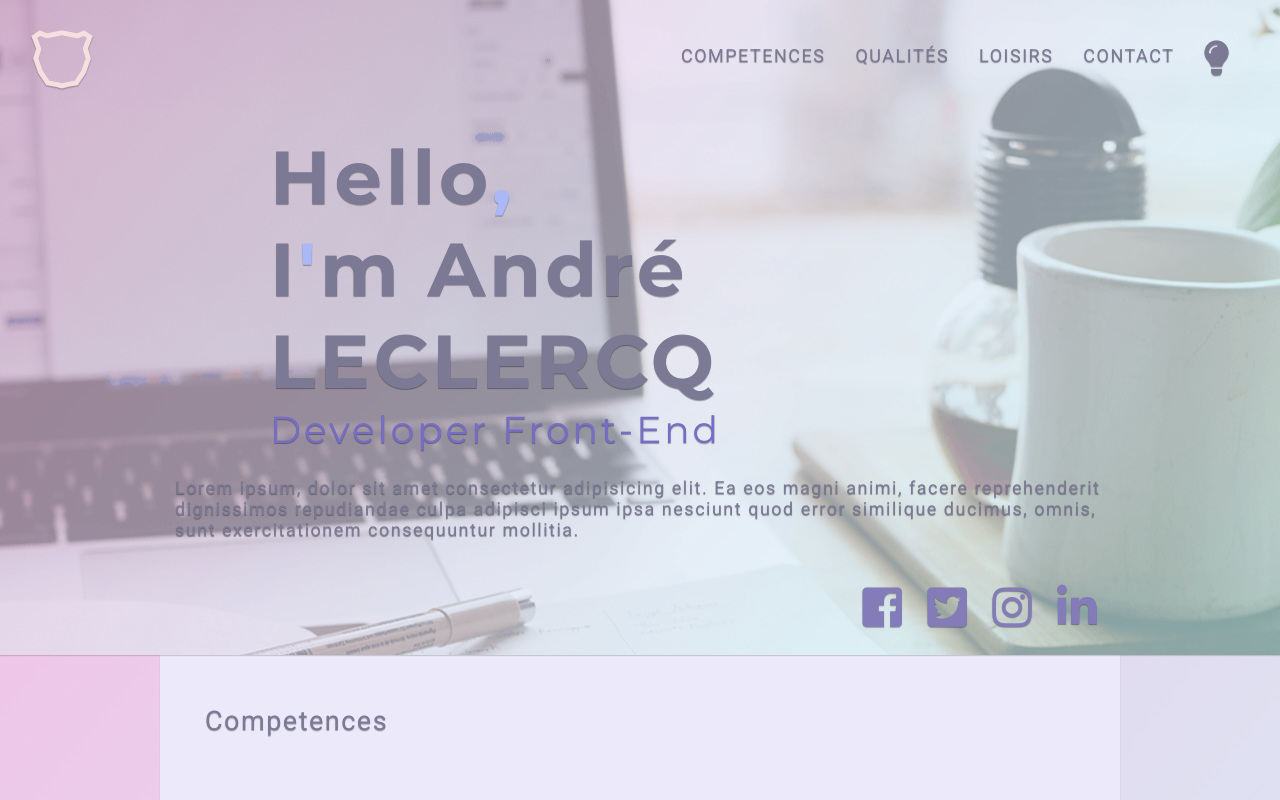
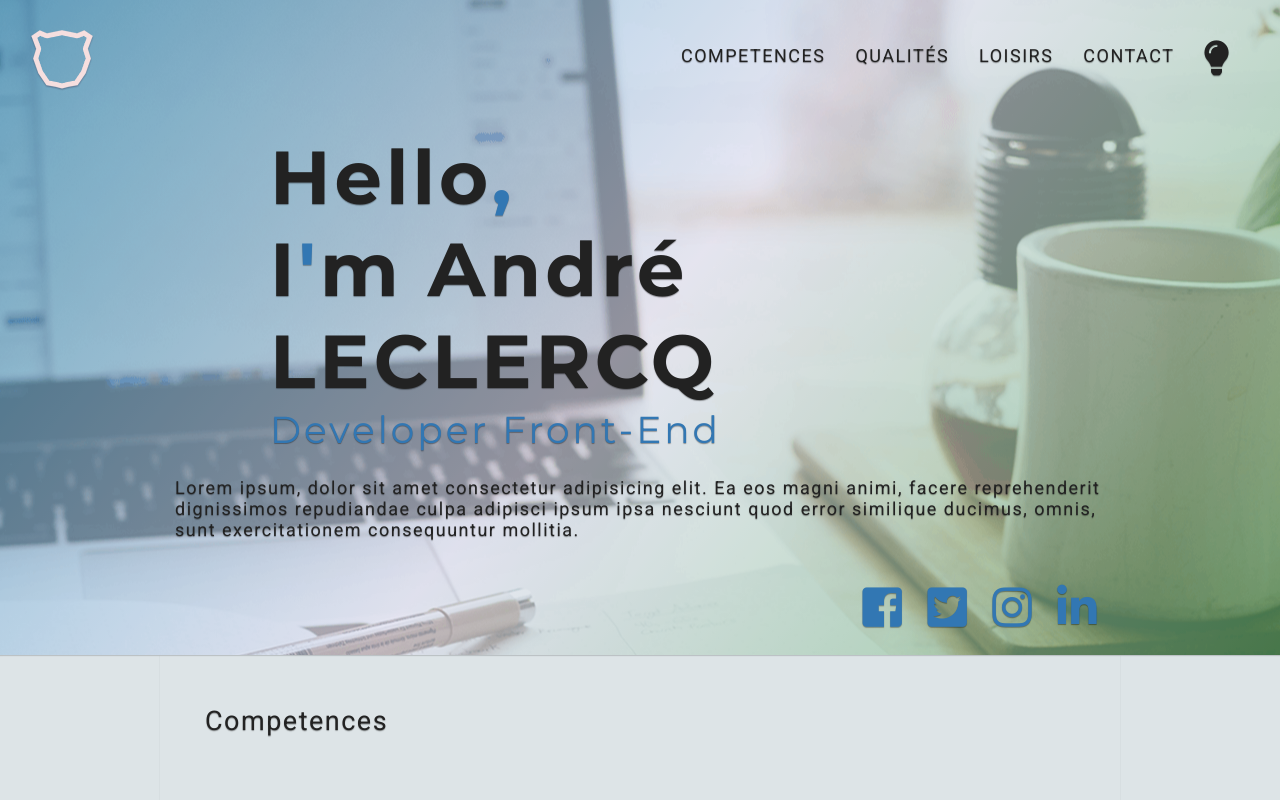
Before and after one commit to Koobiak/OnePage-Portfolio-FrontEnd, a plain HTML site: page index.html in a window 1280 px wide. Shown: the top 800 px of the page. Drawn offline with nearby package versions, Linux system fonts and the light colour scheme.

Commit message:
Fixed color for the Dark/Light theme (and fix bugs)

```diff
--- a/css/style.css
+++ b/css/style.css
@@ -4,26 +4,26 @@
 
 :root {
     /* COULEUR THEME LIGHT */
-    --light-gradient-01: #cefffd;
+    --light-gradient-01: #67b26f;
     --light-gradient-02: #e0def0;
-    --light-gradient-03: #f5bce4;
-    --light-text: #776DC8;
-    --light-title: #7B7994;
-    --light-icon: #837CB9;
-    --light-social: #837CB9;
-    --light-bg-section-01: #EBE9FA;
-    --light-bg-section-02: #dddaf5;
+    --light-gradient-03: #4ca2cd;
+    --light-text: #373d4a;
+    --light-title: #222222;
+    --light-icon: #858fa4;
+    --light-social: #3277b3;
+    --light-bg-section-01: #dde4e7;
+    --light-bg-section-02: #eceff1;
 
     /* COULEUR THEME DARK */
-    --dark-gradient-01: #3d70c3;
-    --dark-gradient-02: #325696;
-    --dark-gradient-03: #1e3158;
-    --dark-text: #A3B4D4;
-    --dark-title: #8d9fc0;
-    --dark-icon: #4C6AA0;
-    --dark-social: #476EB4;
-    --dark-bg-section-01: #364155;
-    --dark-bg-section-02: #313b4d;
+    --dark-gradient-01: #3a6073;
+    --dark-gradient-02: #37474f;
+    --dark-gradient-03: #16222a;
+    --dark-text: #d3d3d3;
+    --dark-title: #fbf9f9;
+    --dark-icon: #858fa4;
+    --dark-social: #3277b3;
+    --dark-bg-section-01: #222222;
+    --dark-bg-section-02: #37474f;
 
 }
 
@@ -161,7 +161,7 @@ header .arrow-bot i {
 }
 
 .txt-color-blue {
-    color: #aab8f7;
+    color: var(--light-social);
 }
 
 #home {
@@ -317,7 +317,7 @@ header .arrow-bot i {
 @media screen and (min-width: 992px) {
 
     #global {
-        background: linear-gradient(-50deg, var(--light-gradient-01), var(--light-gradient-02), var(--light-gradient-03));
+        background: var(--light-bg-section-01);
     }
 
     .wrapper {
@@ -380,7 +380,7 @@ header .arrow-bot i {
 
             .logo-top a {
                 color: var(--light-title);
-                border-bottom: 0 solid var(--light-gradient-03);
+                border-bottom: 0 solid var(--light-social);
                 font-weight: 500;
                 padding: 5px 15px 10px 15px;
                 text-transform: uppercase;
@@ -389,8 +389,8 @@ header .arrow-bot i {
 
 
                 .logo-top a:hover {
-                    background: var(--light-gradient-02);
-                    border-bottom: 5px solid var(--light-gradient-03);
+                    background: var(--light-bg-section-01);
+                    border-bottom: 5px solid var(--light-social);
                     border-radius: 10px;
                     color: var(--light-text);
                     padding: 5px 15px 5px 15px;
@@ -442,6 +442,7 @@ header .arrow-bot i {
         }
 
         .title p {
+            color: var(--light-social);
             font-size: 37.5px;
             letter-spacing: 3px;
         }
@@ -454,6 +455,7 @@ header .arrow-bot i {
     }
 
     .logo-competences i {
+        color: var(--light-icon);
         flex: 1 0 16.666666%;
         text-align: center;
         padding: 15px 5px;
@@ -531,10 +533,12 @@ header .arrow-bot i {
     }
 
     :checked +* .logo-top a {
+        border-bottom: 0px solid var(--dark-gradient-03);
         color:var(--dark-text);
     }
 
     :checked +* .logo-top a:hover {
+        background: var(--dark-bg-section-02);
         border-bottom: 5px solid var(--dark-gradient-03);
         color: var(--dark-text);
     }
@@ -560,8 +564,16 @@ header .arrow-bot i {
         padding: 30px 0px;
     }
 
+        :checked +* section:nth-child(even) .title-section {
+            justify-content: flex-start;
+        }
+
+        :checked +* section:nth-child(odd) .title-section {
+            justify-content: flex-end;
+        }
+
     :checked + #global {
-        background: linear-gradient(-50deg, var(--dark-gradient-01), var(--dark-gradient-02), var(--dark-gradient-03));
+        background: var(--dark-gradient-02);
         color: var(--dark-text);
     }
 
```
Also changed, not shown: 1 other file.
